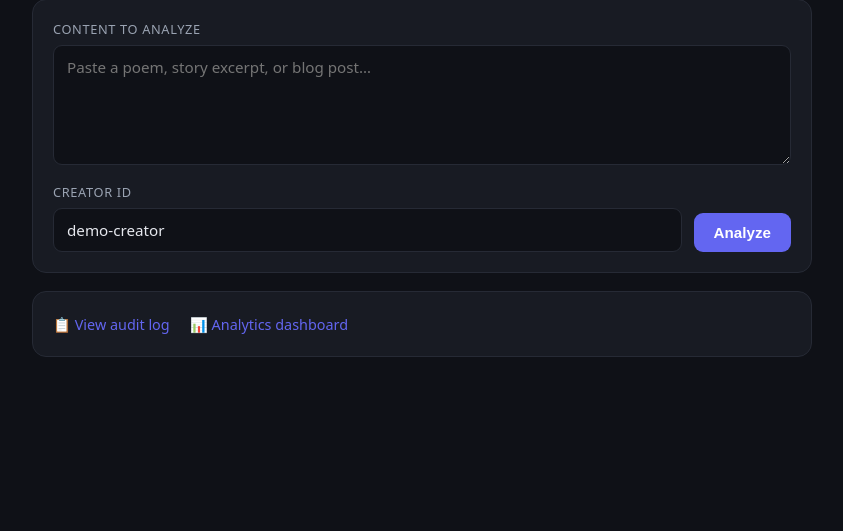
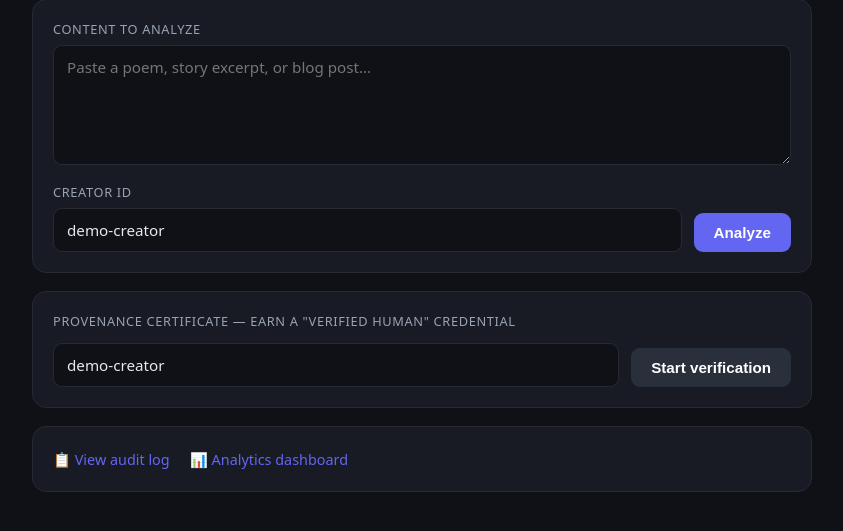
Before and after one commit to VincentTLe/ai201-project4-provenance-guard, a Flask app: page / in a window 1280 px wide. Shown: the part 125-656 px from the top of the page, without its empty margins (218-1061 px from the left). Run offline with Flask 3, Linux system fonts and the light colour scheme.

Commit message:
Stretch: provenance certificate (verified-human credential)
- verification.py: pledge phrases + challenge/response matching
- db.py: certificates + challenges tables and helpers
- app.py: POST /verify/start + /verify/complete; /submit now returns
  provenance{verified_human, certificate_id} and logs it
- templates/index.html: 'Get verified' panel + ✔ Verified Human Creator chip
- planning.md + README: document the feature and API
- Verified: unverified->false, wrong pledge->400, correct->cert, then verified->true

Co-Authored-By: Claude Opus 4.8 <noreply@anthropic.com>

```diff
--- a/app.py
+++ b/app.py
@@ -19,6 +19,7 @@ from flask_limiter.util import get_remote_address
 import db
 from detection import combine, lexical_signal, llm_signal, stylometry_signal
 from labels import make_label
+from verification import new_challenge_phrase, responses_match
 
 app = Flask(__name__)
 db.init_db()
@@ -76,6 +77,13 @@ def submit():
     label = make_label(attribution, confidence)
     status = "classified"
 
+    # Provenance certificate (stretch): flag whether this creator is a verified human.
+    cert = db.get_active_certificate(creator_id)
+    provenance = {
+        "verified_human": cert is not None,
+        "certificate_id": cert["cert_id"] if cert else None,
+    }
+
     # --- Persist content record ---
     db.create_content_record(
         content_id=content_id,
@@ -108,6 +116,7 @@ def submit():
             "signal_spread": result["signal_spread"],
             "llm_rationale": llm["rationale"],
             "scoring_notes": result["notes"],
+            "verified_human": provenance["verified_human"],
             "status": status,
         },
     )
@@ -124,6 +133,7 @@ def submit():
                 "lexical": lexical["ai_probability"],
             },
             "label": label,
+            "provenance": provenance,
         }
     )
 
@@ -183,6 +193,63 @@ def appeal():
     )
 
 
+@app.route("/verify/start", methods=["POST"])
+def verify_start():
+    """Stretch (provenance certificate): begin human verification. Issues a random
+    pledge sentence the creator must type back to /verify/complete."""
+    data = request.get_json(silent=True) or {}
+    creator_id = data.get("creator_id")
+    if not isinstance(creator_id, str) or not creator_id.strip():
+        return jsonify({"error": "'creator_id' (string) is required."}), 400
+    creator_id = creator_id.strip()
+
+    challenge_id = str(uuid.uuid4())
+    phrase = new_challenge_phrase()
+    db.create_challenge(challenge_id, creator_id, phrase, db.utc_now())
+    return jsonify(
+        {
+            "challenge_id": challenge_id,
+            "creator_id": creator_id,
+            "phrase": phrase,
+            "instructions": "Type the sentence above back exactly to confirm you are a "
+                            "human creator, then POST it to /verify/complete.",
+        }
+    )
+
+
+@app.route("/verify/complete", methods=["POST"])
+def verify_complete():
+    """Stretch: finish verification. If the typed-back response matches the issued
+    phrase, issue a 'verified human' certificate for the creator."""
+    data = request.get_json(silent=True) or {}
+    challenge_id = data.get("challenge_id")
+    response = data.get("response")
+    if not isinstance(challenge_id, str) or not isinstance(response, str):
+        return jsonify({"error": "'challenge_id' and 'response' (strings) are required."}), 400
+
+    challenge = db.get_challenge(challenge_id.strip())
+    if challenge is None:
+        return jsonify({"error": "Unknown challenge_id."}), 404
+    if challenge["used"]:
+        return jsonify({"error": "This challenge has already been used."}), 400
+    if not responses_match(challenge["phrase"], response):
+        return jsonify({"error": "Response did not match the pledge sentence. Verification failed."}), 400
+
+    db.mark_challenge_used(challenge_id.strip())
+    cert_id = "cert-" + uuid.uuid4().hex[:12]
+    issued_at = db.utc_now()
+    db.issue_certificate(cert_id, challenge["creator_id"], issued_at)
+    return jsonify(
+        {
+            "certificate_id": cert_id,
+            "creator_id": challenge["creator_id"],
+            "status": "verified_human",
+            "issued_at": issued_at,
+            "badge": "✔ Verified Human Creator",
+        }
+    )
+
+
 @app.route("/log", methods=["GET"])
 def log():
     return jsonify({"entries": db.get_recent_log()})
--- a/templates/index.html
+++ b/templates/index.html
@@ -36,6 +36,7 @@
   .badge.likely_ai { background:rgba(239,68,68,.15); color:var(--ai); border:1px solid var(--ai); }
   .badge.likely_human { background:rgba(34,197,94,.15); color:var(--human); border:1px solid var(--human); }
   .badge.uncertain { background:rgba(245,158,11,.15); color:var(--uncertain); border:1px solid var(--uncertain); }
+  .badge.verified { background:rgba(99,102,241,.15); color:var(--accent); border:1px solid var(--accent); margin-left:8px; }
   .label-box { margin:14px 0; padding:13px 15px; border-radius:10px; background:#0f1117;
     border-left:4px solid var(--accent); font-size:.95rem; }
   .conf { margin:14px 0 6px; }
@@ -71,6 +72,7 @@
 
   <div id="result" class="card hidden">
     <span id="verdict" class="badge"></span>
+    <span id="verifiedChip" class="badge verified hidden">✔ VERIFIED HUMAN CREATOR</span>
     <div id="label" class="label-box"></div>
 
     <div class="conf">
@@ -95,6 +97,22 @@
       <button class="secondary" onclick="appeal()">Submit appeal</button>
     </div>
     <div id="appealMsg"></div>
+  </div>
+
+  <div class="card">
+    <label>Provenance certificate — earn a "verified human" credential</label>
+    <div class="row">
+      <div>
+        <input id="verifyCreator" placeholder="creator id to verify" value="demo-creator" />
+      </div>
+      <button class="secondary" onclick="verifyStart()">Start verification</button>
+    </div>
+    <div id="challengeBox" class="hidden" style="margin-top:12px;">
+      <div class="label-box">Type this sentence back exactly:<br><strong id="phrase"></strong></div>
+      <input id="pledge" placeholder="type the sentence here" />
+      <div class="row"><div></div><button onclick="verifyComplete()">Confirm I'm human</button></div>
+    </div>
+    <div id="verifyMsg"></div>
   </div>
 
   <div class="card links">
@@ -145,9 +163,46 @@ function render(d) {
   document.getElementById('sigLex').textContent = d.signals.lexical.toFixed(2);
   document.getElementById('cid').textContent = d.content_id;
   document.getElementById('prob').textContent = d.ai_probability.toFixed(2);
+  const chip = document.getElementById('verifiedChip');
+  chip.classList.toggle('hidden', !(d.provenance && d.provenance.verified_human));
   document.getElementById('result').classList.remove('hidden');
   document.getElementById('appealCard').classList.remove('hidden');
   document.getElementById('appealMsg').textContent = '';
+}
+
+let challengeId = null;
+
+async function verifyStart() {
+  const creator = document.getElementById('verifyCreator').value;
+  const msg = document.getElementById('verifyMsg');
+  msg.textContent = ''; msg.className = '';
+  if (!creator.trim()) { msg.textContent = 'Enter a creator id.'; msg.className='err'; return; }
+  const res = await fetch('/verify/start', {
+    method:'POST', headers:{'Content-Type':'application/json'},
+    body: JSON.stringify({ creator_id: creator })
+  });
+  const data = await res.json();
+  if (!res.ok) { msg.textContent = data.error || 'Error'; msg.className='err'; return; }
+  challengeId = data.challenge_id;
+  document.getElementById('phrase').textContent = data.phrase;
+  document.getElementById('challengeBox').classList.remove('hidden');
+}
+
+async function verifyComplete() {
+  const response = document.getElementById('pledge').value;
+  const msg = document.getElementById('verifyMsg');
+  msg.textContent = ''; msg.className = '';
+  if (!challengeId) return;
+  const res = await fetch('/verify/complete', {
+    method:'POST', headers:{'Content-Type':'application/json'},
+    body: JSON.stringify({ challenge_id: challengeId, response })
+  });
+  const data = await res.json();
+  if (!res.ok) { msg.textContent = data.error || 'Error'; msg.className='err'; return; }
+  msg.textContent = '✓ ' + data.badge + ' — certificate ' + data.certificate_id +
+    '. Re-analyze this creator’s text to see the badge.';
+  msg.className = 'ok';
+  document.getElementById('challengeBox').classList.add('hidden');
 }
 
 async function appeal() {
--- /dev/null
+++ b/verification.py
@@ -0,0 +1,33 @@
+"""Provenance-certificate verification (stretch feature).
+
+A creator earns a "verified human" credential by completing a challenge/response
+step: `/verify/start` issues a random pledge sentence, and the creator must type it
+back exactly to `/verify/complete`. Typing a specific phrase back is a deliberate
+human action — a lightweight, self-contained stand-in for a real identity/liveness
+check (which a production system would replace with proper KYC). See planning.md.
+"""
+import secrets
+
+# Pledge sentences the creator must type back verbatim. Kept short and human-readable.
+PLEDGE_PHRASES = [
+    "I am a human creator and this is my own original work.",
+    "I write my own words and I stand behind this creation.",
+    "This work comes from my own hand, my own voice, my own effort.",
+    "I am a real person and I authored this piece myself.",
+    "My creativity is my own and I verify that I am human.",
+]
+
+
+def new_challenge_phrase() -> str:
+    """Return a random pledge sentence for a verification challenge."""
+    return secrets.choice(PLEDGE_PHRASES)
+
+
+def _normalize(s: str) -> str:
+    """Case-insensitive, whitespace-collapsed comparison — forgiving of spacing/case."""
+    return " ".join(s.lower().split())
+
+
+def responses_match(expected: str, got: str) -> bool:
+    """True if the typed-back response matches the issued phrase."""
+    return _normalize(expected) == _normalize(got)
```
Also changed, not shown: db.py (+64 -0 lines), planning.md (+13 -2 lines), README.md.
